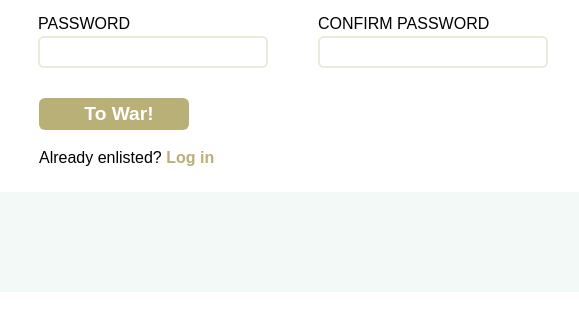
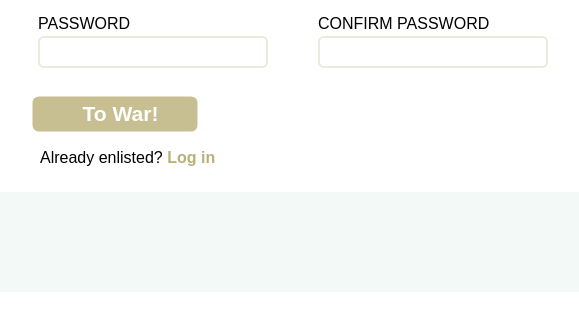
Before and after one commit to harithkhan/odin-sign-up-form, a plain HTML site: page index.html in a window 1280 px wide. In both pictures the pointer is over the button "To War!". Shown: the part 408-738 px from the top of the page, 544-1123 px from the left. Drawn offline with Linux system fonts and the light colour scheme.

Commit message:
style: add animation to button upon hover Add enlarge and color change animation to button upon hover.

```diff
--- a/style.css
+++ b/style.css
@@ -203,7 +203,7 @@ fieldset {
     flex-direction: column;
     position: relative;
     top: 20px;
-    left: 43px;
+    left: 44px;
 }
 
 .button {
@@ -217,12 +217,16 @@ fieldset {
     font-weight: bold;
 }
 
+.button:hover {
+    background-color: rgba(185, 176, 119, 0.8);
+    transform: scale(1.1);
+}
+
 .button-container a {
     text-decoration: none;
     color: #B9B077;
     font-weight: bold;
 }
-
 
 .footer-container {
     width: auto;
```
